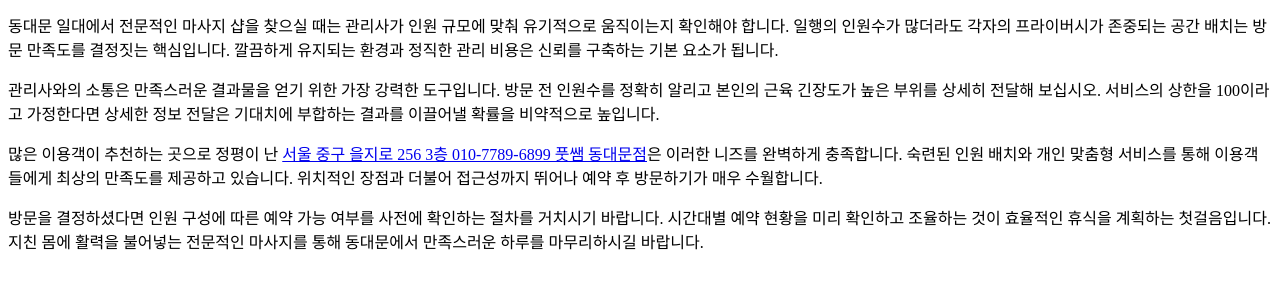
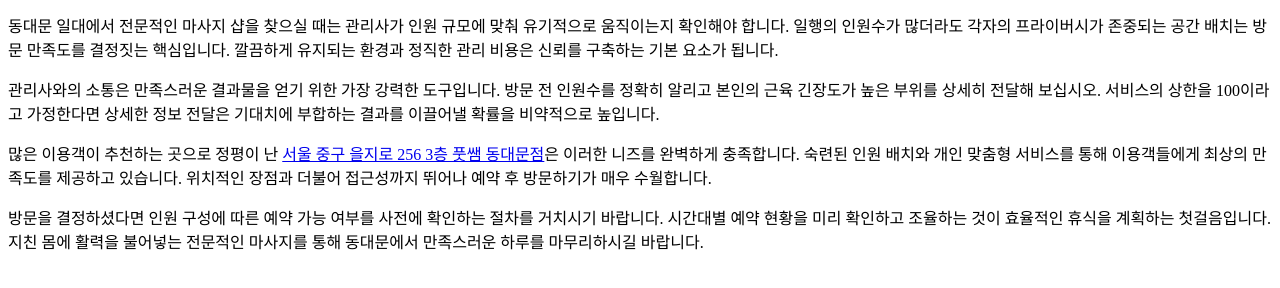
Before and after one commit to sarakinhceo-gif/bp-kyoto-plumbing, a plain HTML site: page posts/gemini-coverage-20260719-0435.html in a window 1280 px wide. Shown: the part 140-428 px from the top of the page. Drawn offline with Linux system fonts and the light colour scheme.

Commit message:
deploy: garbage-free snapshot 2026-08-09T15:00:05.161Z

```diff
--- a/posts/gemini-coverage-20260719-0435.html
+++ b/posts/gemini-coverage-20260719-0435.html
@@ -15,7 +15,7 @@
  <p>연남 클럽 추천정보를 통해 즐거운 밤을 보낸 뒤 다음 날의 컨디션을 걱정하는 분들이 많습니다. 피로를 신속하게 회복하기 위해서는 적절한 인원 구성이 가능한 공간에서 수준 높은 마사지를 받는 것이 최상의 선택입니다. 사람마다 선호하는 강도와 부위가 다르므로 전문적인 상담이 가능한 곳을 찾는 것이 필수적입니다.</p>
  <p>동대문 일대에서 전문적인 마사지 샵을 찾으실 때는 관리사가 인원 규모에 맞춰 유기적으로 움직이는지 확인해야 합니다. 일행의 인원수가 많더라도 각자의 프라이버시가 존중되는 공간 배치는 방문 만족도를 결정짓는 핵심입니다. 깔끔하게 유지되는 환경과 정직한 관리 비용은 신뢰를 구축하는 기본 요소가 됩니다.</p>
  <p>관리사와의 소통은 만족스러운 결과물을 얻기 위한 가장 강력한 도구입니다. 방문 전 인원수를 정확히 알리고 본인의 근육 긴장도가 높은 부위를 상세히 전달해 보십시오. 서비스의 상한을 100이라고 가정한다면 상세한 정보 전달은 기대치에 부합하는 결과를 이끌어낼 확률을 비약적으로 높입니다.</p>
- <p>많은 이용객이 추천하는 곳으로 정평이 난 <a class="anchor-link" href="https://euljiro-body-care.mapo-room-guide.xyz/" data-연남 클럽 안내-link-target="t1-campaign-mqw1w2qy-5klg">서울 중구 을지로 256 3층 010-7789-6899 풋쌤 동대문점</a>은 이러한 니즈를 완벽하게 충족합니다. 숙련된 인원 배치와 개인 맞춤형 서비스를 통해 이용객들에게 최상의 만족도를 제공하고 있습니다. 위치적인 장점과 더불어 접근성까지 뛰어나 예약 후 방문하기가 매우 수월합니다.</p>
+ <p>많은 이용객이 추천하는 곳으로 정평이 난 <a class="anchor-link" href="https://euljiro-body-care.mapo-room-guide.xyz/" data-연남 클럽 안내-link-target="t1-campaign-mqw1w2qy-5klg">서울 중구 을지로 256 3층 풋쌤 동대문점</a>은 이러한 니즈를 완벽하게 충족합니다. 숙련된 인원 배치와 개인 맞춤형 서비스를 통해 이용객들에게 최상의 만족도를 제공하고 있습니다. 위치적인 장점과 더불어 접근성까지 뛰어나 예약 후 방문하기가 매우 수월합니다.</p>
  <p>방문을 결정하셨다면 인원 구성에 따른 예약 가능 여부를 사전에 확인하는 절차를 거치시기 바랍니다. 시간대별 예약 현황을 미리 확인하고 조율하는 것이 효율적인 휴식을 계획하는 첫걸음입니다. 지친 몸에 활력을 불어넣는 전문적인 마사지를 통해 동대문에서 만족스러운 하루를 마무리하시길 바랍니다.</p>
 </body>
 </html>
```
